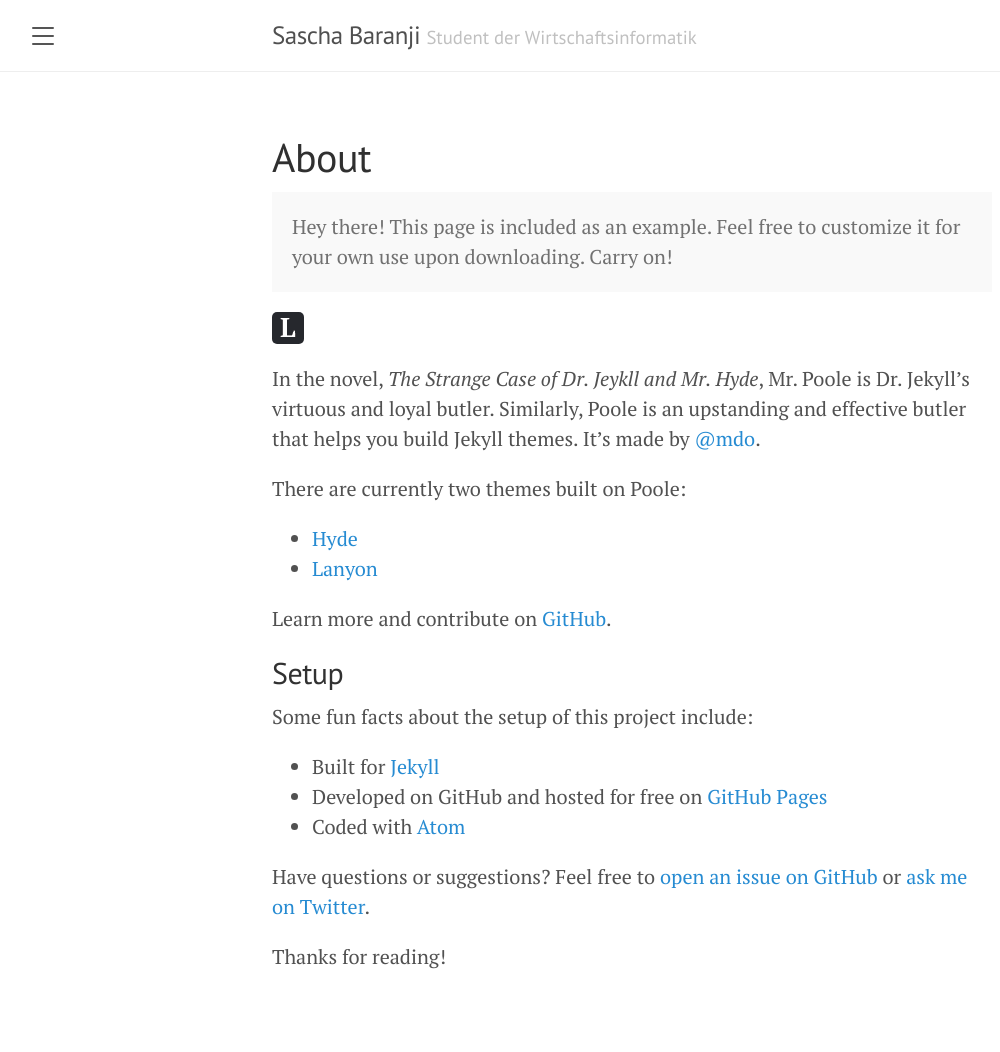
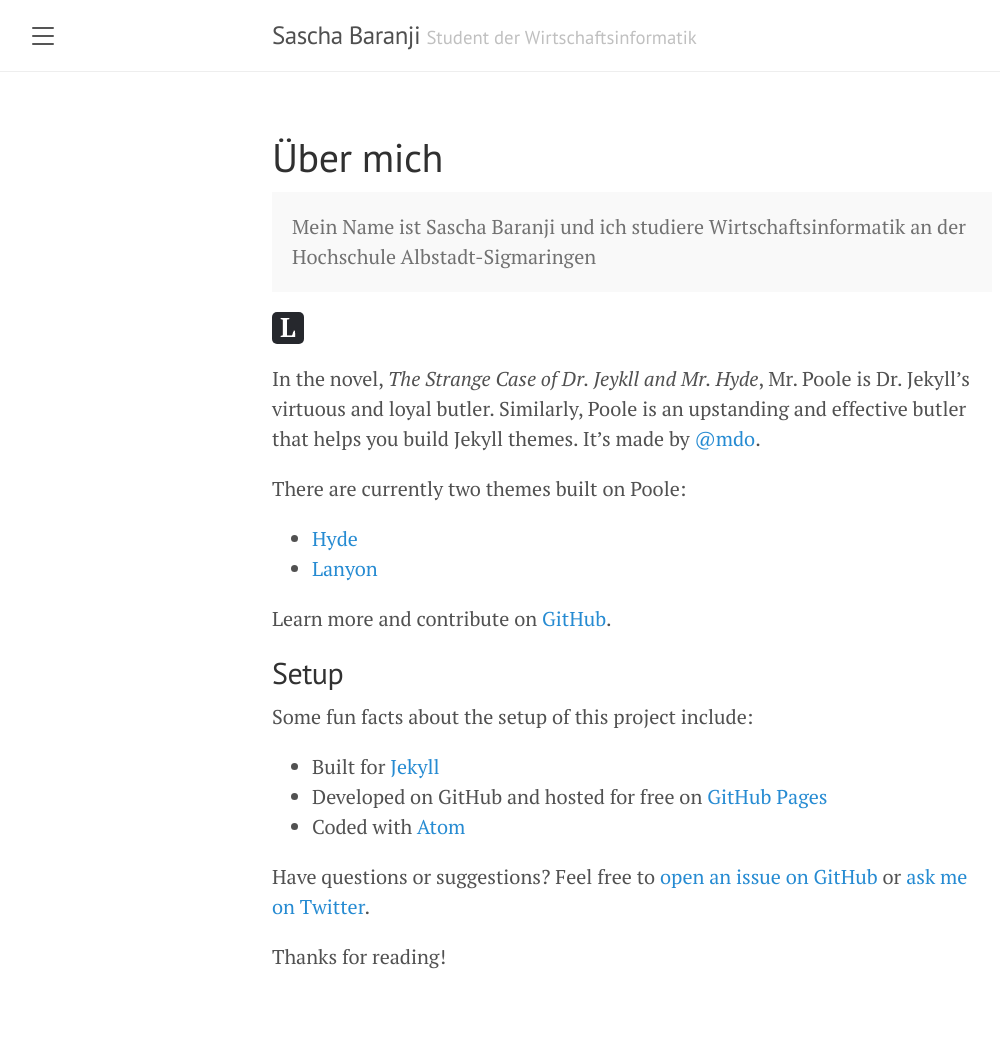
Before and after one commit to Sascha-B23/Sascha-B23.github.io, a Jekyll site: the page built from about.md, in a window 1280 px wide. Shown: the whole page, without its empty margins (8-1008 px from the left). Built offline with Jekyll 4.4.1, drawn with Linux system fonts in a browser that asks for light colours.

Commit message:
new About

```diff
--- a/about.md
+++ b/about.md
@@ -1,10 +1,10 @@
 ---
 layout: page
-title: About
+title: Über mich
 ---
 
 <p class="message">
-  Hey there! This page is included as an example. Feel free to customize it for your own use upon downloading. Carry on!
+  Mein Name ist Sascha Baranji und ich studiere Wirtschaftsinformatik an der Hochschule Albstadt-Sigmaringen
 </p>
 
 ![My helpful screenshot](/public/favicon.ico)
```
